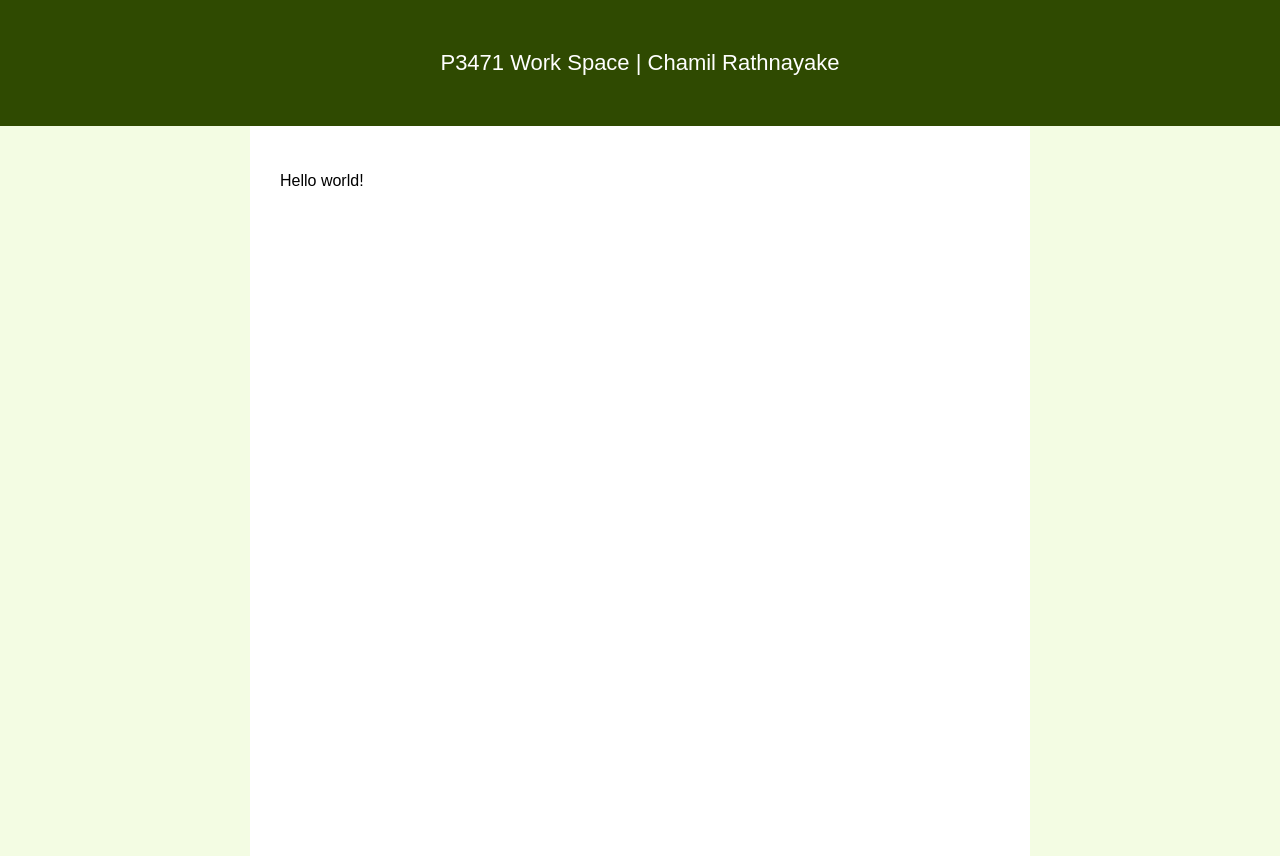
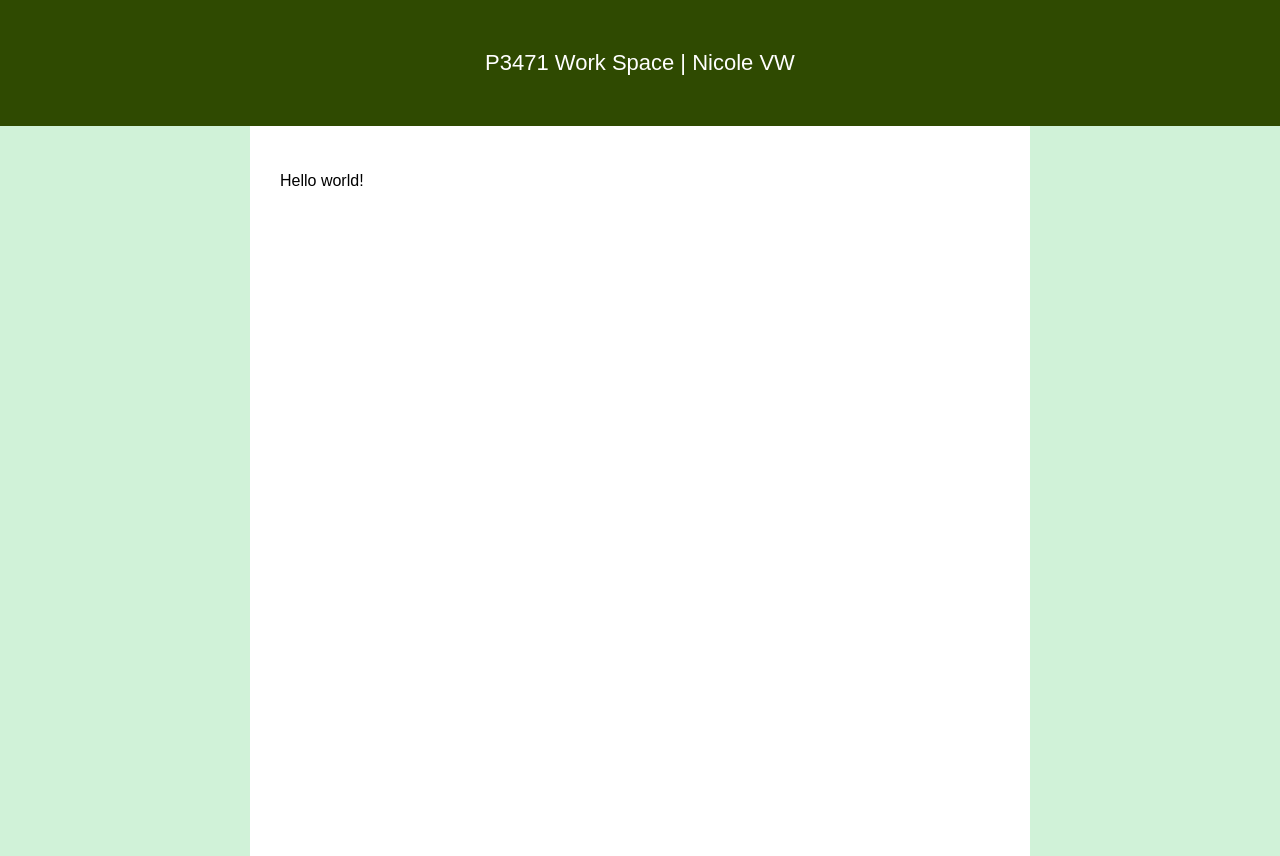
Before and after one commit to NicNackDove/202342855P3471, a plain HTML site: page index.html in a window 1280 px wide. Drawn offline with Linux system fonts and the light colour scheme.

Commit message:
Change background color and update header name

```diff
--- a/index.html
+++ b/index.html
@@ -6,7 +6,7 @@
 <title>P3471 Work Space</title>
 <style>
   body {
-    background-color: #f3fce3; /* Side margins-adjust as needed */
+    background-color: #d0f2d8; /* Side margins-adjust as needed */
     margin: 0;
     font-family: sans-serif;
   }
@@ -46,7 +46,7 @@
 
   <!-- Div tag is used to create the top bar -->
   <div class="top-bar">
-    <h1>P3471 Work Space | Chamil Rathnayake</h1>
+    <h1>P3471 Work Space | Nicole VW</h1>
   </div>
   <div class="main-content">
     <p>Hello world!</p>
```
